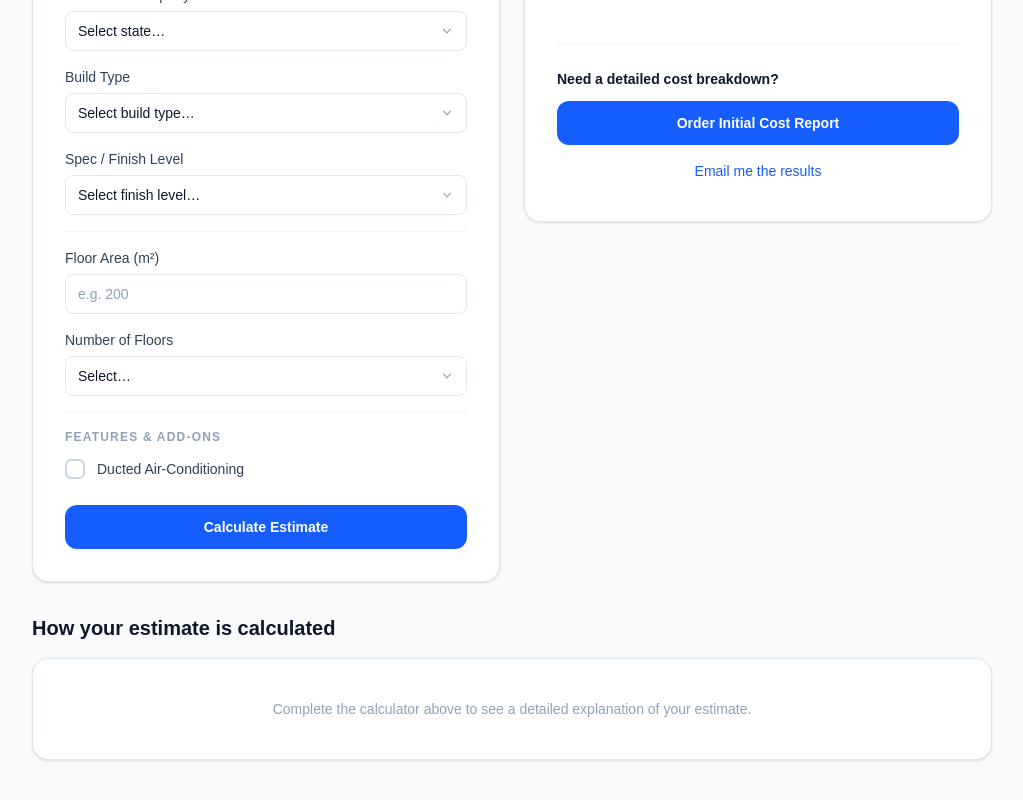
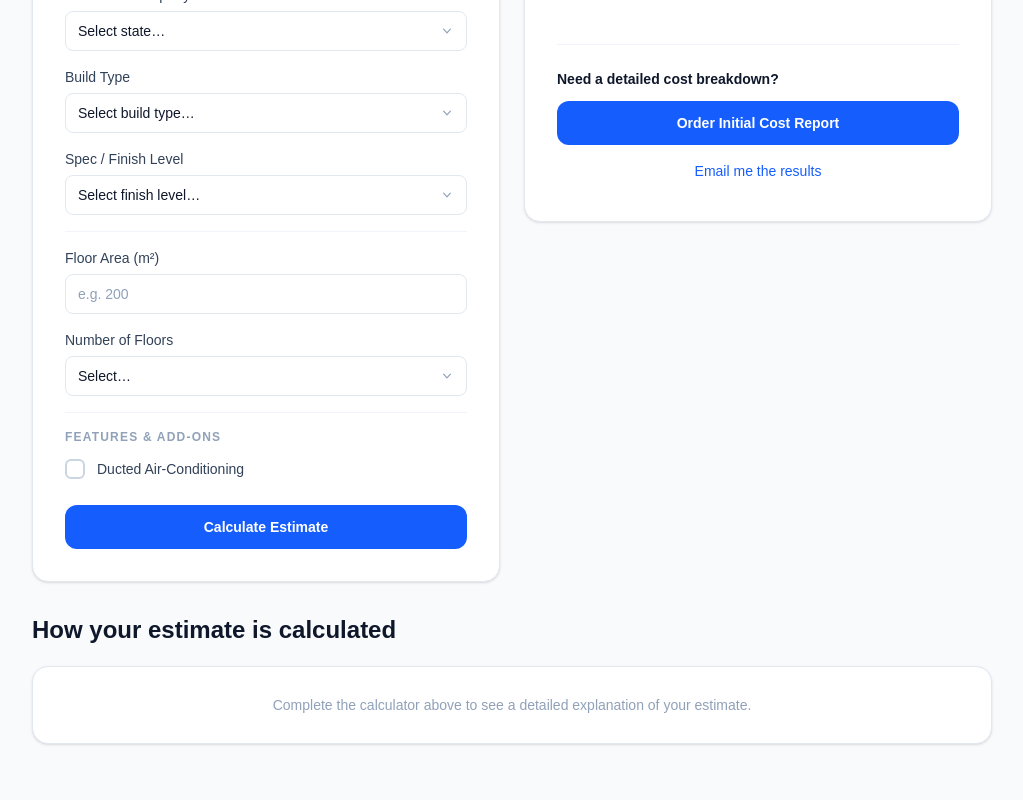
Before and after one commit to Qeraph/duo-web, a Next.js app: page / in a window 1280 px wide. Shown: the part 500-1300 px from the top of the page, without its empty margins (128-1151 px from the left). Built offline with nearby package versions, Linux system fonts and the light colour scheme.

Commit message:
Finalize calculator UI polish

```diff
--- a/components/calculator/ConstructionCalculator.tsx
+++ b/components/calculator/ConstructionCalculator.tsx
@@ -155,10 +155,10 @@ function HowCardHeader({ step, title }: { step: string; title: string }) {
   );
 }
 
-// Row used in "Your inputs" and "Totals" cards
+// Row used inside a divide-y container in "Your inputs" and "Totals" cards
 function DataRow({ label, value, bold }: { label: string; value: string; bold?: boolean }) {
   return (
-    <div className="flex gap-4 py-2 border-b border-slate-50 last:border-0">
+    <div className="flex gap-4 py-2">
       <span className="text-slate-500 text-sm w-28 shrink-0">{label}</span>
       <span className={`text-sm ${bold ? 'font-semibold text-slate-900' : 'font-medium text-slate-900'}`}>
         {value}
@@ -550,12 +550,12 @@ export default function ConstructionCalculator() {
 
       {/* ── How your estimate is calculated ──────────────────────────────────── */}
       <div className="mt-8">
-        <h2 className="text-xl font-semibold text-slate-900 mb-4">
+        <h2 className="text-2xl font-semibold text-slate-900 mb-5">
           How your estimate is calculated
         </h2>
 
         {result === null ? (
-          <div className={`${cardClass} px-6 py-10 text-center`}>
+          <div className={`${cardClass} px-6 py-7 text-center`}>
             <p className="text-sm text-slate-400">
               Complete the calculator above to see a detailed explanation of your estimate.
             </p>
@@ -566,7 +566,7 @@ export default function ConstructionCalculator() {
             {/* A — Your inputs */}
             <div className={`${cardClass} p-6`}>
               <HowCardHeader step="A" title="Your inputs" />
-              <div className="flex flex-col">
+              <div className="flex flex-col divide-y divide-slate-100">
                 <DataRow label="Type"          value={typeLabel} />
                 {visible.bedrooms && <DataRow label="Bedrooms"     value={String(form.bedrooms)} />}
                 <DataRow label="Storeys"        value={String(form.numberOfFloors)} />
```
